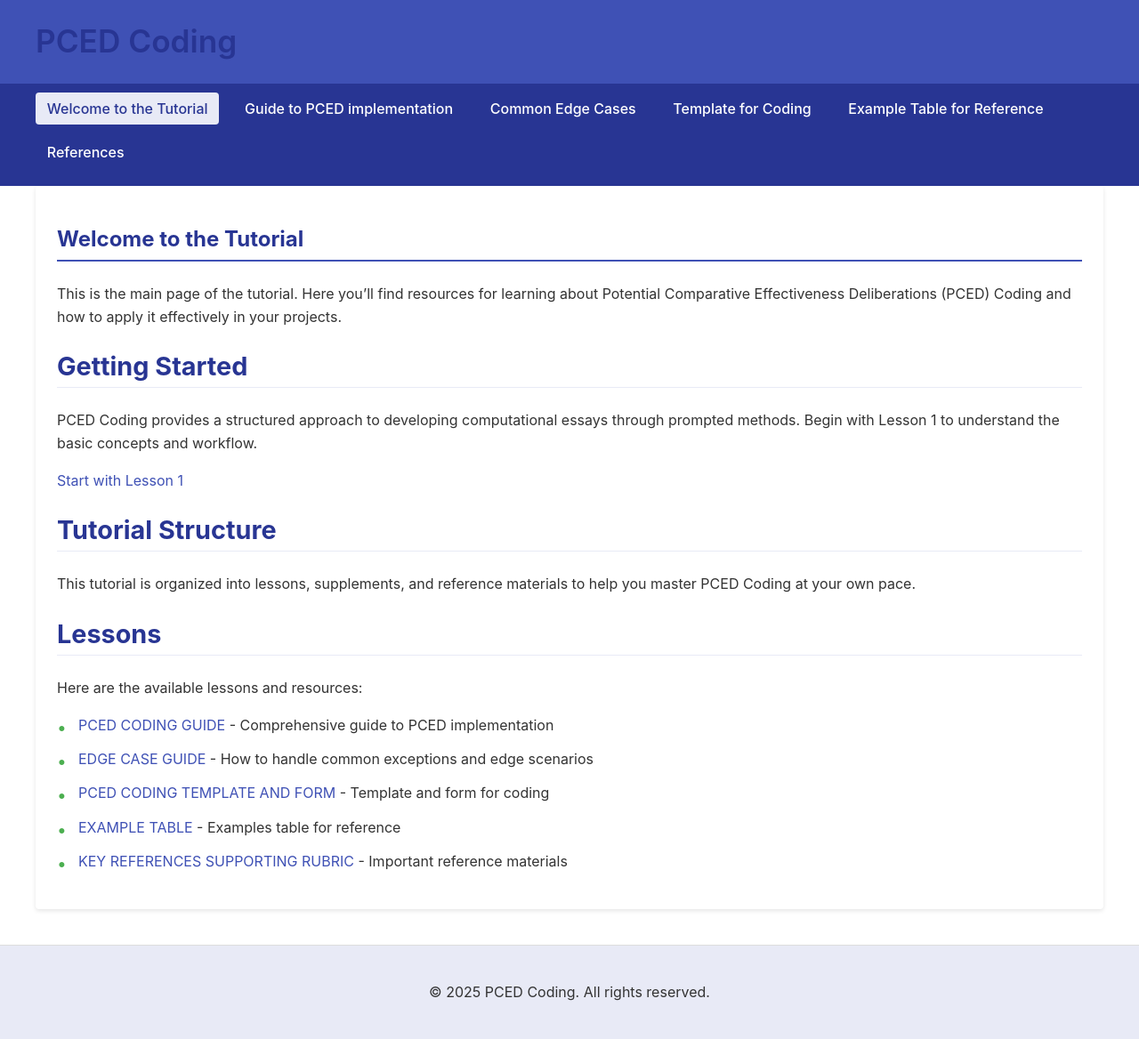
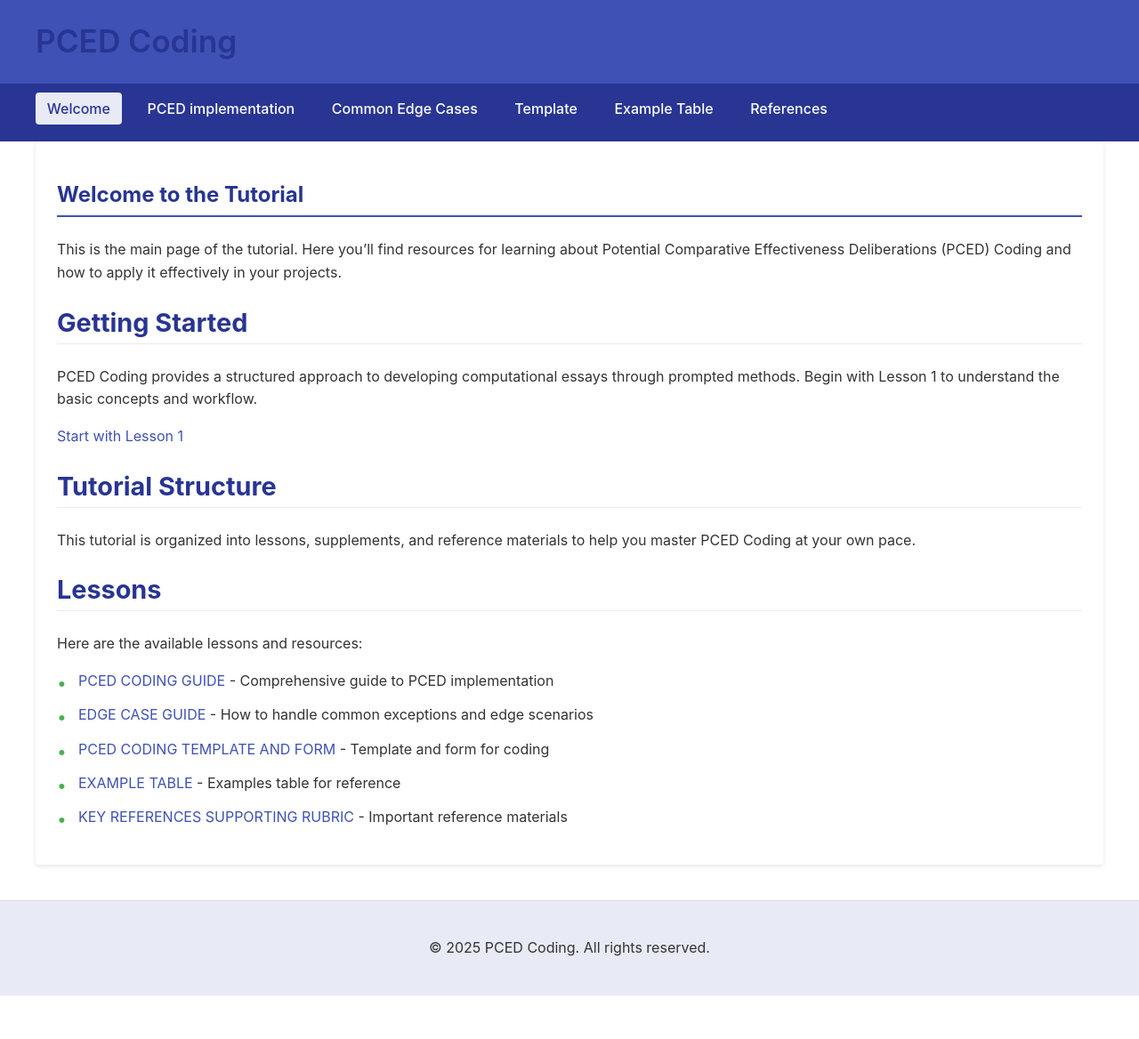
Before and after one commit to nickduran/PCED, a Jekyll site: the page built from index.md, in a window 1280 px wide. Shown: the whole page at 89% size. Built offline with Jekyll 4.4.1, drawn with Linux system fonts in a browser that asks for light colours; after the commit the page ends 1119 px from its top, so only the background shows below that.

Commit message:
update title

```diff
--- a/_layouts/default.html
+++ b/_layouts/default.html
@@ -18,11 +18,11 @@
     <div class="container">
       <ul>
         <!-- Use the exact filenames as they appear in your repository -->
-        <li><a href="{{ '/' | relative_url }}" {% if page.url == '/' or page.url == '/index.html' %}class="active"{% endif %}>Welcome to the Tutorial</a></li>
-        <li><a href="{{ '/pced-coding-guide' | relative_url }}" {% if page.url == '/pced-coding-guide' or page.url == '/pced-coding-guide.html' %}class="active"{% endif %}>Guide to PCED implementation</a></li>
+        <li><a href="{{ '/' | relative_url }}" {% if page.url == '/' or page.url == '/index.html' %}class="active"{% endif %}>Welcome</a></li>
+        <li><a href="{{ '/pced-coding-guide' | relative_url }}" {% if page.url == '/pced-coding-guide' or page.url == '/pced-coding-guide.html' %}class="active"{% endif %}>PCED implementation</a></li>
         <li><a href="{{ '/pced_edge_cases_guide' | relative_url }}" {% if page.url == '/pced_edge_cases_guide' or page.url == '/pced_edge_cases_guide.html' %}class="active"{% endif %}>Common Edge Cases</a></li>
-        <li><a href="{{ '/pced-coding-form-integrated' | relative_url }}" {% if page.url == '/pced-coding-form-integrated' or page.url == '/pced-coding-form-integrated.html' %}class="active"{% endif %}>Template for Coding</a></li>
-        <li><a href="{{ '/pced_example_table' | relative_url }}" {% if page.url == '/pced_example_table' or page.url == '/pced_example_table.html' %}class="active"{% endif %}>Example Table for Reference</a></li>
+        <li><a href="{{ '/pced-coding-form-integrated' | relative_url }}" {% if page.url == '/pced-coding-form-integrated' or page.url == '/pced-coding-form-integrated.html' %}class="active"{% endif %}>Template</a></li>
+        <li><a href="{{ '/pced_example_table' | relative_url }}" {% if page.url == '/pced_example_table' or page.url == '/pced_example_table.html' %}class="active"{% endif %}>Example Table</a></li>
         <li><a href="{{ '/pced_references' | relative_url }}" {% if page.url == '/pced_references' or page.url == '/pced_references.html' %}class="active"{% endif %}>References</a></li>
       </ul>
     </div>
```
